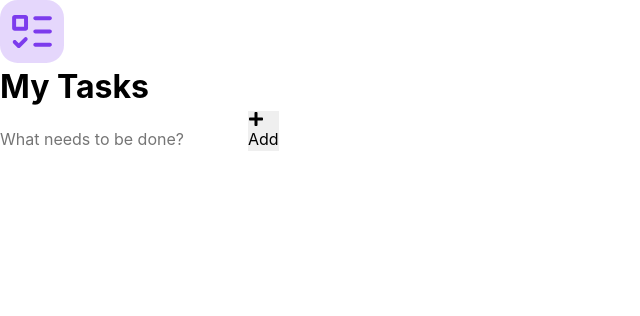
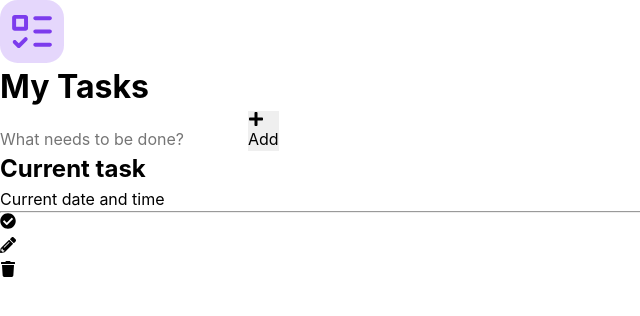
Before and after one commit to Fejiro001/to-do, a React (Create React App) app: page / in a window 1280 px wide. Shown: the top 316 px of the page, without its empty margins (0-640 px from the left). Built offline with nearby package versions, Linux system fonts and the light colour scheme.

Commit message:
Fixed the imported icon

```diff
--- a/src/App.js
+++ b/src/App.js
@@ -1,11 +1,15 @@
 import CreateTask from "./components/CreateTask";
 import Header from "./components/Header";
+import TaskList from "./components/TaskList";
 
 function App() {
   return (
     <>
       <Header />
-      <CreateTask />
+      <main>
+        <CreateTask />
+        <TaskList />
+      </main>
     </>
   );
 }
--- a/src/components/Task.js
+++ b/src/components/Task.js
@@ -1,4 +1,4 @@
-import { FaCheckCircle, FaTrash, FaPencil } from "react-icons/fa";
+import { FaCheckCircle, FaTrash, FaPencilAlt } from "react-icons/fa";
 
 function Task() {
   return (
@@ -11,7 +11,7 @@ function Task() {
           <FaCheckCircle />
         </li>
         <li>
-          <FaPencil />
+          <FaPencilAlt />
         </li>
         <li>
           <FaTrash />
```
